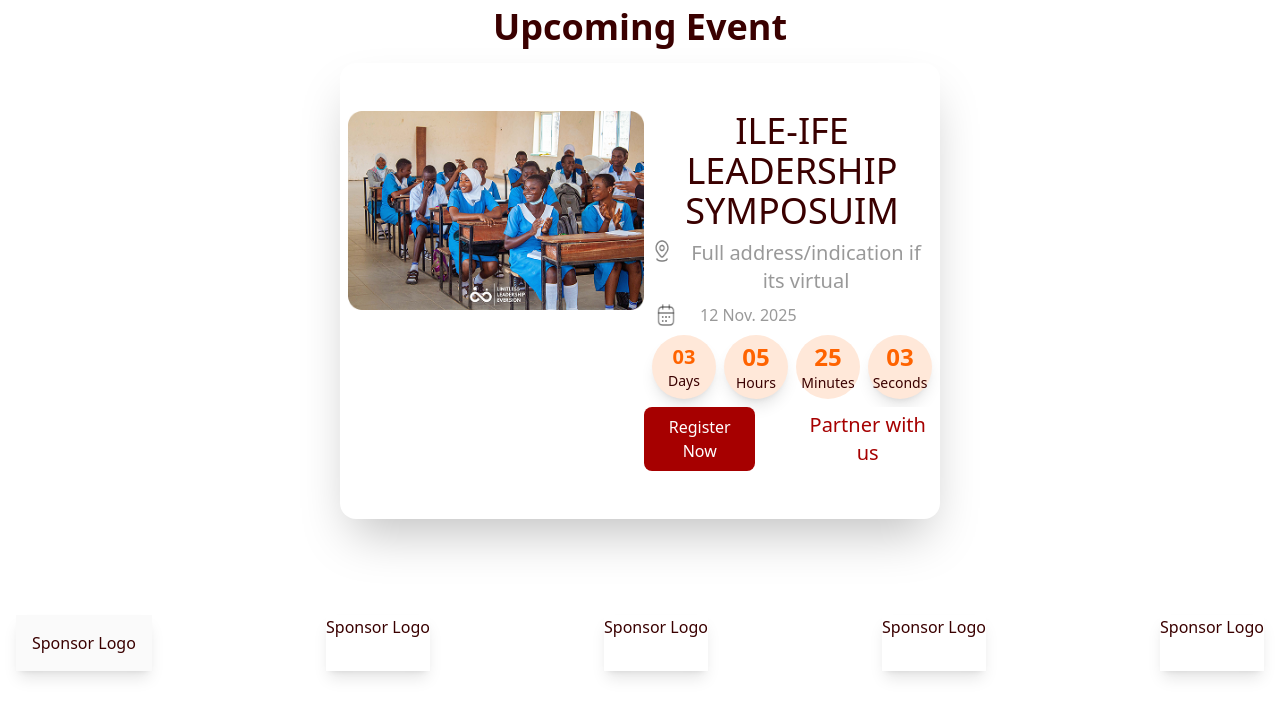
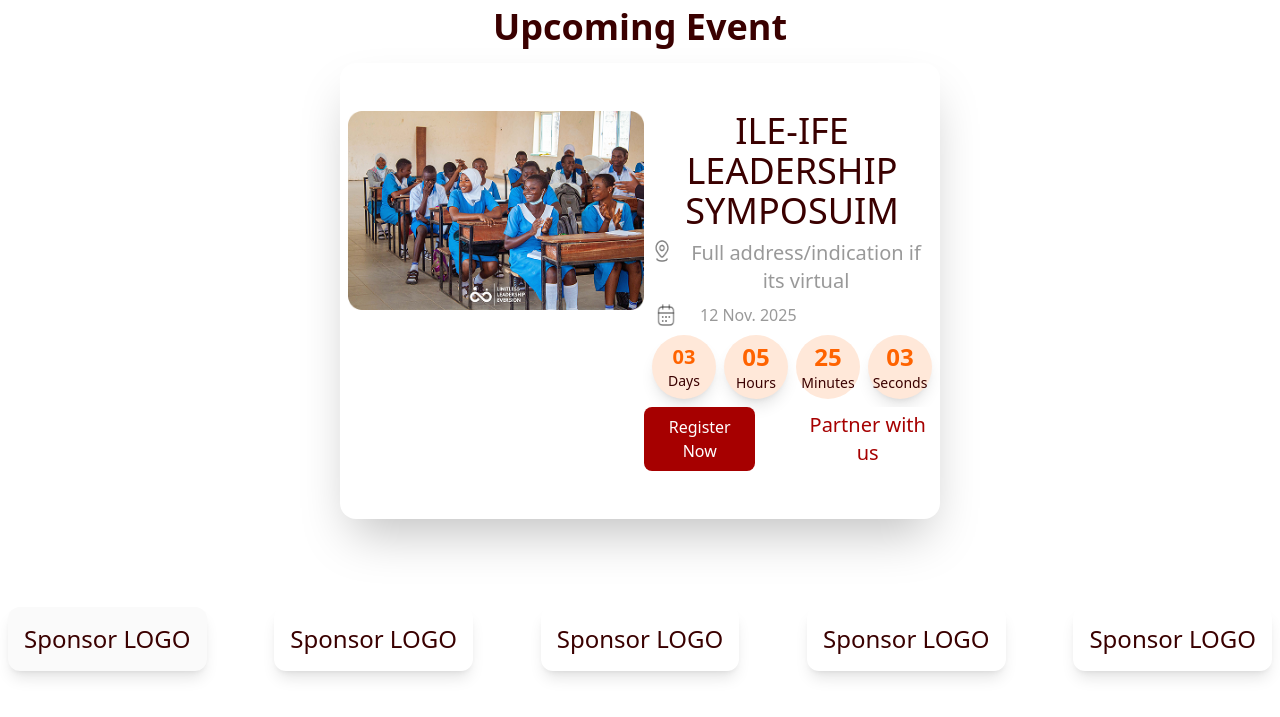
Before and after one commit to Developerfiyin/LLE-website, a React (Vite) app: page / in a window 1280 px wide. Shown: the part 1455-2172 px from the top of the page. After the commit the page ends 2150 px from the top, so only its background shows below. Built offline with nearby package versions, Linux system fonts and the light colour scheme.

Commit message:
updated logo file

```diff
--- a/src/Components/logo.jsx
+++ b/src/Components/logo.jsx
@@ -2,22 +2,22 @@ import React from 'react'
 
 const logo = () => {
   return (
-    <div className='h-127 bg-white py-8 p-4'>
-        <div className='flex  justify-between'>
-        <div className=' text-center bg-[#fafafa] shadow-lg p-4'>
-            <h5 className='text-[#3a0000]'>Sponsor Logo</h5>
+    <div className='bg-white py-4 m-2'>
+        <div className='flex justify-between'>
+        <div className=' text-center bg-[#fafafa] shadow-lg p-4 rounded-xl'>
+            <h5 className='text-[#3a0000] text-2xl'>Sponsor LOGO</h5>
          </div>
-          <div className=' text-center shadow-lg'>
-            <h5 className='text-[#3a0000] bg-white '>Sponsor Logo</h5>
+          <div className=' text-center shadow-lg p-4 rounded-xl'>
+            <h5 className='text-[#3a0000] text-2xl bg-white '>Sponsor LOGO</h5>
          </div>
-           <div className=' text-center shadow-lg'>
-            <h5 className='text-[#3a0000] bg-white '>Sponsor Logo</h5>
+           <div className=' text-center shadow-lg p-4 rounded-xl'>
+            <h5 className='text-[#3a0000] text-2xl bg-white '>Sponsor LOGO</h5>
          </div>
-           <div className=' text-center shadow-lg'>
-            <h5 className='text-[#3a0000] bg-white '>Sponsor Logo</h5>
+           <div className=' text-center shadow-lg p-4 rounded-xl'>
+            <h5 className='text-[#3a0000] text-2xl bg-white '>Sponsor LOGO</h5>
          </div>
-           <div className=' text-center shadow-lg'>
-            <h5 className='text-[#3a0000] bg-white '>Sponsor Logo</h5>
+           <div className=' text-center shadow-lg p-4 rounded-xl'>
+            <h5 className='text-[#3a0000] text-2xl bg-white'>Sponsor LOGO</h5>
          </div>
         </div>
 
```
